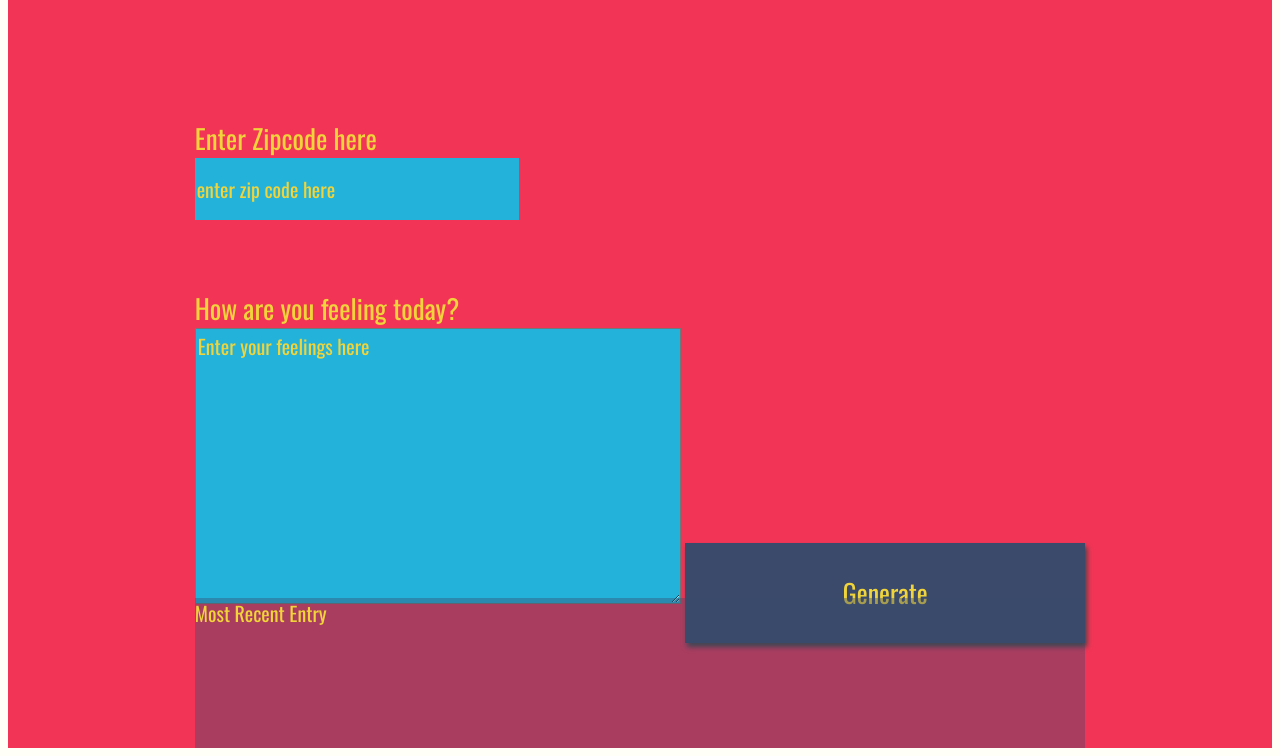
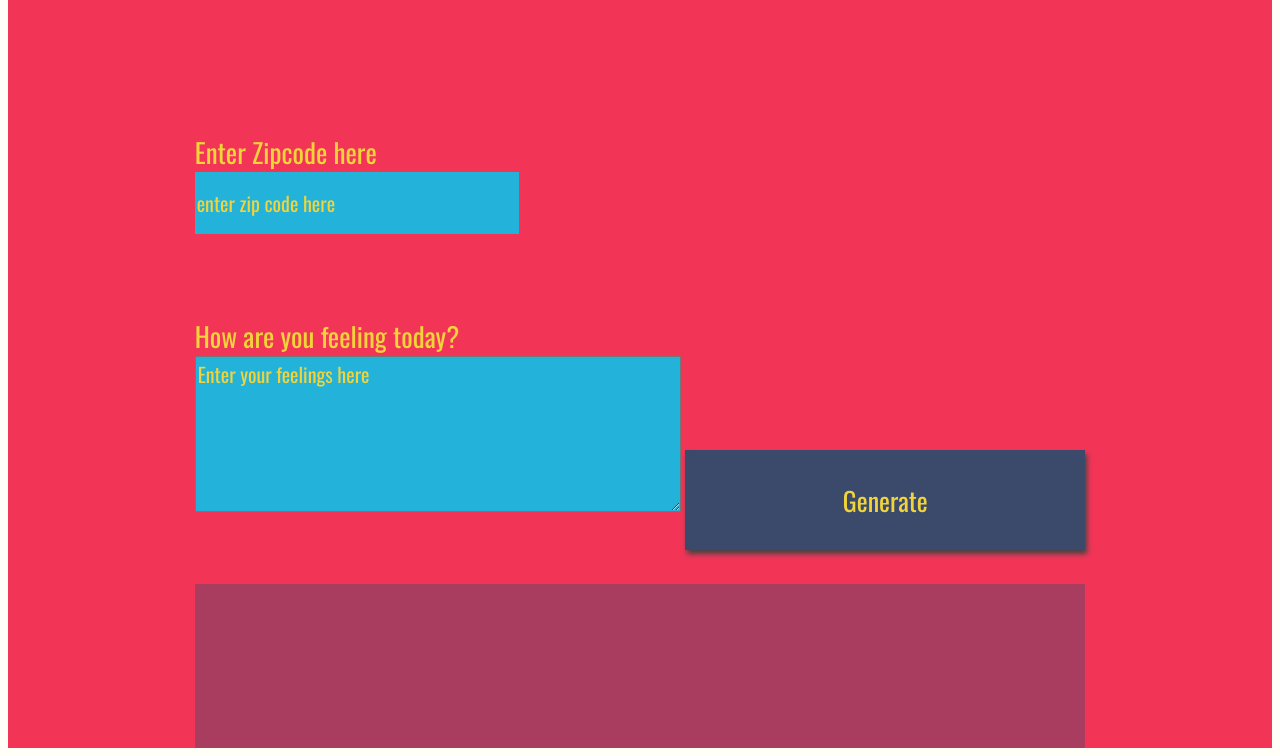
Before and after one commit to mahtisham1/Weather-Journal-App, a plain HTML site: page website/index.html in a window 1280 px wide. Shown: the part 60-816 px from the top of the page. Drawn offline with nearby package versions, Linux system fonts and the light colour scheme; a web font is replaced by a local one.

Commit message:
Update index.html

```diff
--- a/website/index.html
+++ b/website/index.html
@@ -17,20 +17,18 @@
     </div>
     <div class ="holder feel">
       <label for="feelings">How are you feeling today?</label>
-    <textarea class= "myInput" id="feelings" placeholder="Enter your feelings here" rows="9" cols="50"></textarea>
+      <textarea class= "myInput" id="feelings" placeholder="Enter your feelings here" rows="5" cols="50"></textarea>
       <button id="generate" type = "submit"> Generate </button>
     </div>
   <div class ="holder entry">
-    <div class = "title">Most Recent Entry</div>
     <div id = "entryHolder">
       <div id = "date"></div>
       <div id = "temp"></div>
+      <div id = "city"></div>
       <div id = "content"></div>
     </div>
   </div>
 </div>
-
-<!-- <script src="../website/index.html" type="text/javascript"></script> -->
 <script src="app.js" type="text/javascript"></script>
 
 </body>
```
Lines whose indentation alone changed are shown as unchanged.
